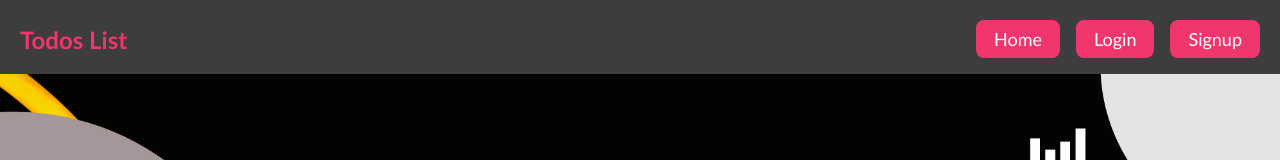
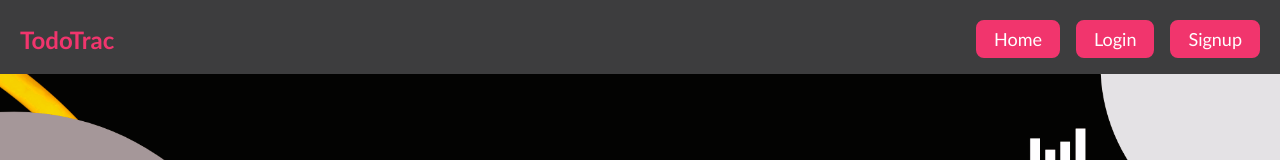
Before and after one commit to RushikeshGaikwad78/IEEE_WebWarriors, a React (Create React App) app in the folder Frontend-react/pisb-todo-app/: page / in a window 1280 px wide. Shown: the top 160 px of the page. Built offline with nearby package versions, Linux system fonts and the light colour scheme.

Commit message:
given name as todotrac

```diff
--- a/Frontend-react/pisb-todo-app/src/Navbar.js
+++ b/Frontend-react/pisb-todo-app/src/Navbar.js
@@ -1,7 +1,7 @@
 const Navbar = () => {
   return (
     <nav className="navbar">
-      <h1>Todos List</h1>
+      <h1>TodoTrac</h1>
       <div className="links">
         {/* <a href="/">Home</a> */}
         <a href="/">Logout</a>
--- a/Frontend-react/pisb-todo-app/src/Navbar1.js
+++ b/Frontend-react/pisb-todo-app/src/Navbar1.js
@@ -1,7 +1,7 @@
 const Navbar = () => {
     return (
       <nav className="navbar1">
-        <h1>Todos List</h1>
+        <h1>TodoTrac</h1>
         <div className="links">
           <a href="/">Home</a>
           <a href="/login">Login</a>
```
